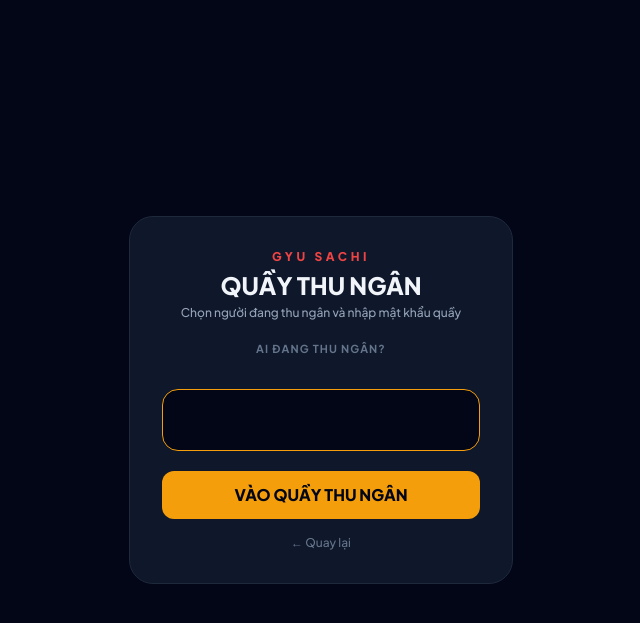
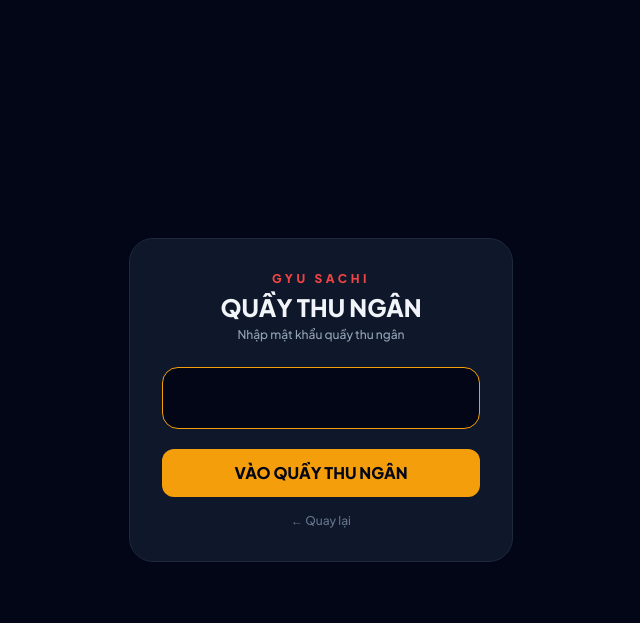
Before and after one commit to hongngoc060301-arch/gyusachi-web, a Flask app: page /thungan in a window 1280 px wide. Shown: the top 623 px of the page, without its empty margins (319-959 px from the left). Run offline with Flask 3, Linux system fonts and the light colour scheme; data that the repository does not hold is empty; some libraries are stand-ins or nearby versions.

Commit message:
Bo phan khach hang, giu dang nhap nhan vien

```diff
--- a/templates/thungan.html
+++ b/templates/thungan.html
@@ -54,10 +54,8 @@
   <div class="w-full max-w-sm bg-slate-900 border border-slate-800 rounded-3xl p-8 text-center">
     <p class="text-red-500 font-black tracking-[.3em] text-xs">GYU SACHI</p>
     <h1 class="text-2xl font-black mt-1">QUẦY THU NGÂN</h1>
-    <p class="text-slate-400 text-xs mt-1">Chọn người đang thu ngân và nhập mật khẩu quầy</p>
+    <p class="text-slate-400 text-xs mt-1">Nhập mật khẩu quầy thu ngân</p>
 
-    <p class="text-slate-500 text-[11px] font-bold uppercase tracking-widest mt-5">Ai đang thu ngân?</p>
-    <div id="cashierPick" class="mt-2 flex flex-wrap justify-center gap-2"></div>
 
     <input id="pinInput" type="password" maxlength="30" autocomplete="off"
       onkeydown="if(event.key==='Enter') login()"
@@ -302,7 +300,7 @@
     err.classList.add('hidden');
     if (!pin) return;
 
-    const r = await api('/api/cashier/login', { password: pin, staff_id: CASHIER_PICK });
+    const r = await api('/api/cashier/login', { password: pin });
     if (!r.success) {
       err.textContent = r.message || 'Đăng nhập không được';
       err.classList.remove('hidden');
@@ -678,7 +676,6 @@
     const r = await api('/api/cashier/me');
     // phiên đăng nhập cũ (chưa chọn người thu ngân) thì cho chọn lại để hoá đơn ghi đúng tên
     if (r.logged_in && r.id) { CASHIER = { id: r.id, name: r.name, role: 'Quầy thu ngân' }; enterApp(); return; }
-    loadCashiers();
     document.getElementById('pinInput').focus();
   })();
 
```
